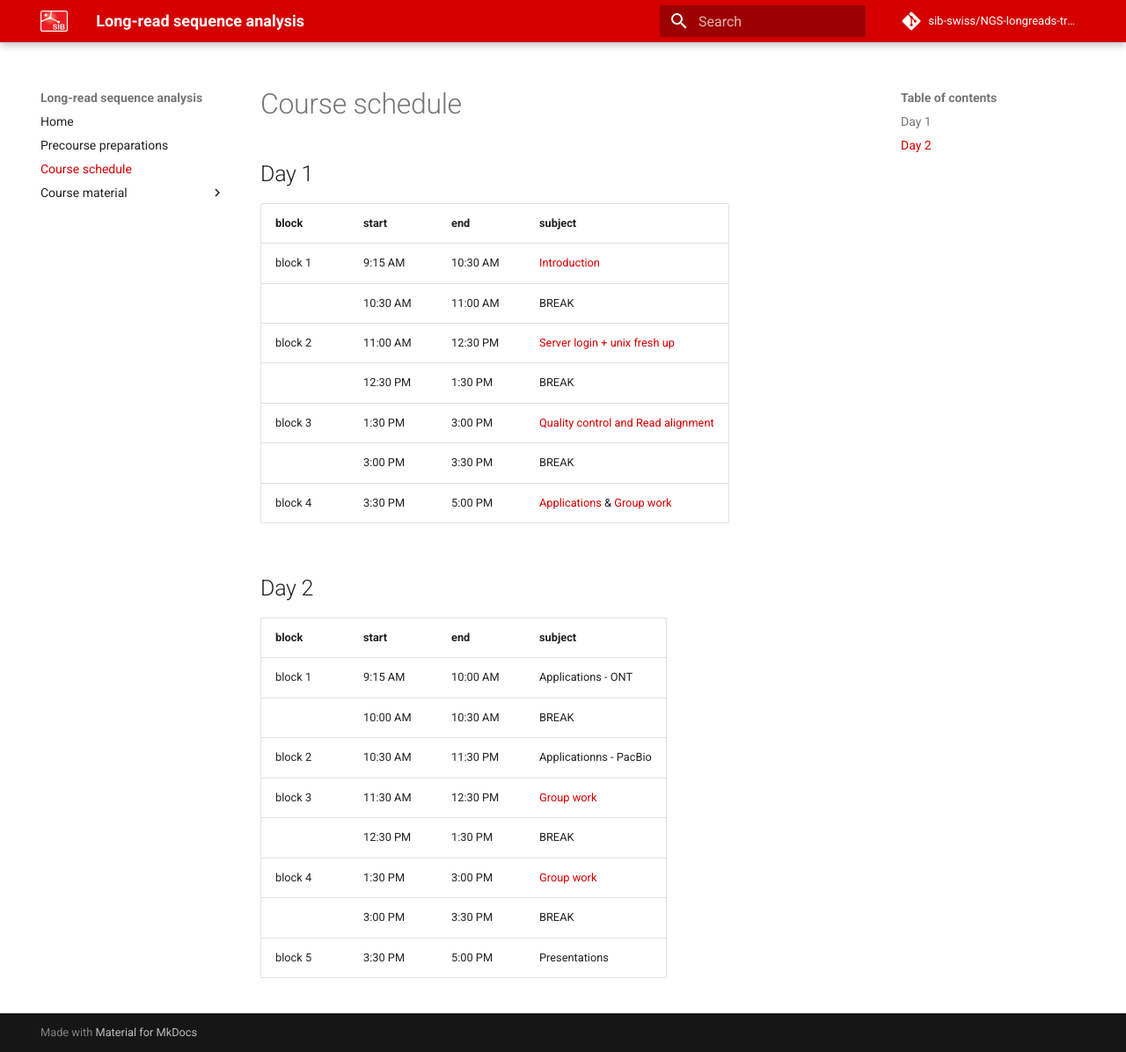
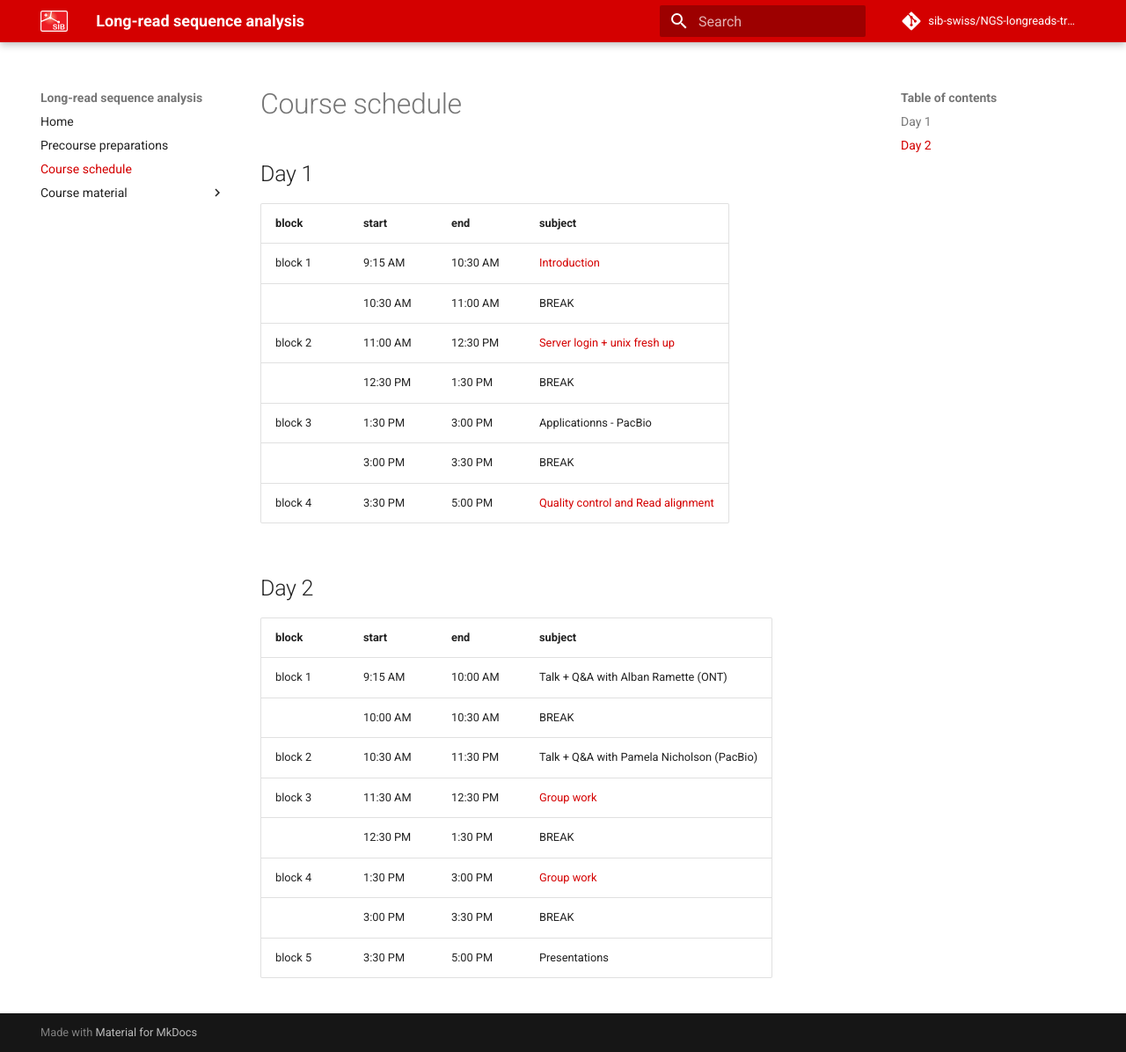
Before and after one commit to sib-swiss/NGS-longreads-training, an MkDocs documentation site: the page built from docs/course_schedule.md, in a window 1280 px wide and 1196 px high. Shown: the whole window at 88% size. Built offline with MkDocs 1.6.1 and Material for MkDocs 9.7.7, drawn with Linux system fonts in a browser that asks for light colours; comment, search, counter and statistics services are not loaded; the version menu is left out.

Commit message:
updates schedule

```diff
--- a/docs/course_schedule.md
+++ b/docs/course_schedule.md
@@ -7,17 +7,18 @@
 |         	| 10:30 AM 	| 11:00 AM 	| BREAK                          	|
 | block 2 	| 11:00 AM 	| 12:30 PM 	| [Server login + unix fresh up](course_material/server_login.md) 	|
 |         	| 12:30 PM 	|  1:30 PM 	| BREAK                          	|
-| block 3 	|  1:30 PM 	|  3:00 PM 	| [Quality control and Read alignment](course_material/qc_alignment.md)|
+| block 3 	|  1:30 PM 	|  3:00 PM 	| Applicationns - PacBio          	|
 |         	|  3:00 PM 	|  3:30 PM 	| BREAK                          	|
-| block 4 	|  3:30 PM 	|  5:00 PM 	| [Applications](course_material/applications.md) & [Group work](course_material/group_work/group_work.md)    	|
+| block 4 	|  3:30 PM 	|  5:00 PM 	| [Quality control and Read alignment](course_material/qc_alignment.md)	|
+
 
 ## Day 2
 
 | block   	| start    	| end      	| subject                  	|
 |---------	|----------	|----------	|--------------------------	|
-| block 1 	| 9:15 AM  	| 10:00 AM 	| Applications - ONT  |
+| block 1 	| 9:15 AM  	| 10:00 AM 	| Talk + Q&A with Alban Ramette (ONT)  |
 |         	| 10:00 AM 	| 10:30 AM 	| BREAK                    	|
-| block 2 	| 10:30 AM 	| 11:30 PM 	| Applicationns - PacBio          	|
+| block 2 	| 10:30 AM 	| 11:30 PM 	| Talk + Q&A with Pamela Nicholson (PacBio)          	|
 | block 3 	| 11:30 AM 	| 12:30 PM 	| [Group work](course_material/group_work/group_work.md)          	|
 |         	| 12:30 PM 	| 1:30 PM  	| BREAK                    	|
 | block 4 	| 1:30 PM  	| 3:00 PM  	| [Group work](course_material/group_work/group_work.md) 	|
```
